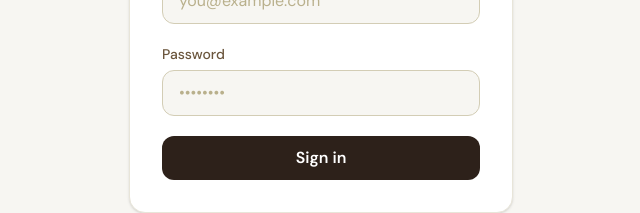
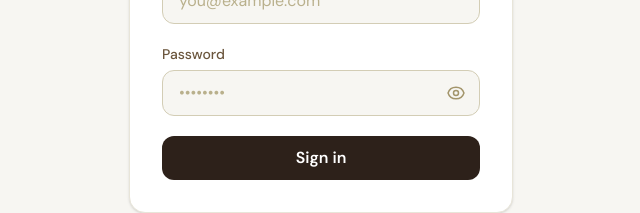
Before and after one commit to terranoss/mystores, a React (Vite) app in the folder frontend/: page /login in a window 1280 px wide. Shown: the part 385-598 px from the top of the page, without its empty margins (319-959 px from the left). Built offline with nearby package versions, Linux system fonts and the light colour scheme.

Commit message:
feat: add Login and Register authentication pages

```diff
--- a/frontend/src/pages/Login.tsx
+++ b/frontend/src/pages/Login.tsx
@@ -7,6 +7,7 @@
   const navigate = useNavigate();
   const [email, setEmail] = useState('');
   const [password, setPassword] = useState('');
+  const [showPassword, setShowPassword] = useState(false);
   const [errors, setErrors] = useState<Record<string, string[]>>({});
   const [loading, setLoading] = useState(false);
 
@@ -57,14 +58,49 @@
 
           <div>
             <label className="block text-sm font-medium text-ink-700 mb-1.5">Password</label>
+            <div className="relative">
               <input
-              type="password"
+                type={showPassword ? 'text' : 'password'}
                 value={password}
                 onChange={(e) => setPassword(e.target.value)}
-              className="w-full px-4 py-2.5 bg-ink-50 border border-ink-200 rounded-xl text-ink-900 placeholder-ink-300 focus:outline-none focus:ring-2 focus:ring-clay-400/40 focus:border-clay-400 transition"
+                className="w-full pl-4 pr-11 py-2.5 bg-ink-50 border border-ink-200 rounded-xl text-ink-900 placeholder-ink-300 focus:outline-none focus:ring-2 focus:ring-clay-400/40 focus:border-clay-400 transition"
                 placeholder="••••••••"
                 required
               />
+              <button
+                type="button"
+                onClick={() => setShowPassword(!showPassword)}
+                className="absolute inset-y-0 right-0 pr-3.5 flex items-center text-ink-400 hover:text-ink-600 transition focus:outline-none"
+                tabIndex={-1}
+                aria-label={showPassword ? 'Hide password' : 'Show password'}
+              >
+                {showPassword ? (
+                  <svg className="w-5 h-5" fill="none" viewBox="0 0 24 24" stroke="currentColor">
+                    <path
+                      strokeLinecap="round"
+                      strokeLinejoin="round"
+                      strokeWidth={1.8}
+                      d="M13.875 18.825A10.05 10.05 0 0112 19c-4.478 0-8.268-2.943-9.543-7a9.97 9.97 0 011.563-3.029m5.858.908a3 3 0 114.243 4.243M9.878 9.878l4.242 4.242M9.88 9.88l-3.29-3.29m7.532 7.532l3.29 3.29M3 3l18 18"
+                    />
+                  </svg>
+                ) : (
+                  <svg className="w-5 h-5" fill="none" viewBox="0 0 24 24" stroke="currentColor">
+                    <path
+                      strokeLinecap="round"
+                      strokeLinejoin="round"
+                      strokeWidth={1.8}
+                      d="M15 12a3 3 0 11-6 0 3 3 0 016 0z"
+                    />
+                    <path
+                      strokeLinecap="round"
+                      strokeLinejoin="round"
+                      strokeWidth={1.8}
+                      d="M2.458 12C3.732 7.943 7.523 5 12 5c4.478 0 8.268 2.943 9.542 7-1.274 4.057-5.064 7-9.542 7-4.477 0-8.268-2.943-9.542-7z"
+                    />
+                  </svg>
+                )}
+              </button>
+            </div>
           </div>
 
           <button
--- a/frontend/src/pages/Register.tsx
+++ b/frontend/src/pages/Register.tsx
@@ -9,6 +9,8 @@
   const [email, setEmail] = useState('');
   const [password, setPassword] = useState('');
   const [passwordConfirmation, setPasswordConfirmation] = useState('');
+  const [showPassword, setShowPassword] = useState(false);
+  const [showConfirmPassword, setShowConfirmPassword] = useState(false);
   const [errors, setErrors] = useState<Record<string, string[]>>({});
   const [loading, setLoading] = useState(false);
 
@@ -69,27 +71,97 @@
 
           <div>
             <label className="block text-sm font-medium text-ink-700 mb-1.5">Password</label>
+            <div className="relative">
               <input
-              type="password"
+                type={showPassword ? 'text' : 'password'}
                 value={password}
                 onChange={(e) => setPassword(e.target.value)}
-              className="w-full px-4 py-2.5 bg-ink-50 border border-ink-200 rounded-xl text-ink-900 placeholder-ink-300 focus:outline-none focus:ring-2 focus:ring-clay-400/40 focus:border-clay-400 transition"
+                className="w-full pl-4 pr-11 py-2.5 bg-ink-50 border border-ink-200 rounded-xl text-ink-900 placeholder-ink-300 focus:outline-none focus:ring-2 focus:ring-clay-400/40 focus:border-clay-400 transition"
                 placeholder="At least 8 characters"
                 required
               />
+              <button
+                type="button"
+                onClick={() => setShowPassword(!showPassword)}
+                className="absolute inset-y-0 right-0 pr-3.5 flex items-center text-ink-400 hover:text-ink-600 transition focus:outline-none"
+                tabIndex={-1}
+                aria-label={showPassword ? 'Hide password' : 'Show password'}
+              >
+                {showPassword ? (
+                  <svg className="w-5 h-5" fill="none" viewBox="0 0 24 24" stroke="currentColor">
+                    <path
+                      strokeLinecap="round"
+                      strokeLinejoin="round"
+                      strokeWidth={1.8}
+                      d="M13.875 18.825A10.05 10.05 0 0112 19c-4.478 0-8.268-2.943-9.543-7a9.97 9.97 0 011.563-3.029m5.858.908a3 3 0 114.243 4.243M9.878 9.878l4.242 4.242M9.88 9.88l-3.29-3.29m7.532 7.532l3.29 3.29M3 3l18 18"
+                    />
+                  </svg>
+                ) : (
+                  <svg className="w-5 h-5" fill="none" viewBox="0 0 24 24" stroke="currentColor">
+                    <path
+                      strokeLinecap="round"
+                      strokeLinejoin="round"
+                      strokeWidth={1.8}
+                      d="M15 12a3 3 0 11-6 0 3 3 0 016 0z"
+                    />
+                    <path
+                      strokeLinecap="round"
+                      strokeLinejoin="round"
+                      strokeWidth={1.8}
+                      d="M2.458 12C3.732 7.943 7.523 5 12 5c4.478 0 8.268 2.943 9.542 7-1.274 4.057-5.064 7-9.542 7-4.477 0-8.268-2.943-9.542-7z"
+                    />
+                  </svg>
+                )}
+              </button>
+            </div>
             {errors.password && <p className="mt-1.5 text-sm text-red-500 font-medium">{errors.password[0]}</p>}
           </div>
 
           <div>
             <label className="block text-sm font-medium text-ink-700 mb-1.5">Confirm Password</label>
+            <div className="relative">
               <input
-              type="password"
+                type={showConfirmPassword ? 'text' : 'password'}
                 value={passwordConfirmation}
                 onChange={(e) => setPasswordConfirmation(e.target.value)}
-              className="w-full px-4 py-2.5 bg-ink-50 border border-ink-200 rounded-xl text-ink-900 placeholder-ink-300 focus:outline-none focus:ring-2 focus:ring-clay-400/40 focus:border-clay-400 transition"
+                className="w-full pl-4 pr-11 py-2.5 bg-ink-50 border border-ink-200 rounded-xl text-ink-900 placeholder-ink-300 focus:outline-none focus:ring-2 focus:ring-clay-400/40 focus:border-clay-400 transition"
                 placeholder="Repeat your password"
                 required
               />
+              <button
+                type="button"
+                onClick={() => setShowConfirmPassword(!showConfirmPassword)}
+                className="absolute inset-y-0 right-0 pr-3.5 flex items-center text-ink-400 hover:text-ink-600 transition focus:outline-none"
+                tabIndex={-1}
+                aria-label={showConfirmPassword ? 'Hide password' : 'Show password'}
+              >
+                {showConfirmPassword ? (
+                  <svg className="w-5 h-5" fill="none" viewBox="0 0 24 24" stroke="currentColor">
+                    <path
+                      strokeLinecap="round"
+                      strokeLinejoin="round"
+                      strokeWidth={1.8}
+                      d="M13.875 18.825A10.05 10.05 0 0112 19c-4.478 0-8.268-2.943-9.543-7a9.97 9.97 0 011.563-3.029m5.858.908a3 3 0 114.243 4.243M9.878 9.878l4.242 4.242M9.88 9.88l-3.29-3.29m7.532 7.532l3.29 3.29M3 3l18 18"
+                    />
+                  </svg>
+                ) : (
+                  <svg className="w-5 h-5" fill="none" viewBox="0 0 24 24" stroke="currentColor">
+                    <path
+                      strokeLinecap="round"
+                      strokeLinejoin="round"
+                      strokeWidth={1.8}
+                      d="M15 12a3 3 0 11-6 0 3 3 0 016 0z"
+                    />
+                    <path
+                      strokeLinecap="round"
+                      strokeLinejoin="round"
+                      strokeWidth={1.8}
+                      d="M2.458 12C3.732 7.943 7.523 5 12 5c4.478 0 8.268 2.943 9.542 7-1.274 4.057-5.064 7-9.542 7-4.477 0-8.268-2.943-9.542-7z"
+                    />
+                  </svg>
+                )}
+              </button>
+            </div>
           </div>
 
           <button
```
Lines whose indentation alone changed are shown as unchanged.
